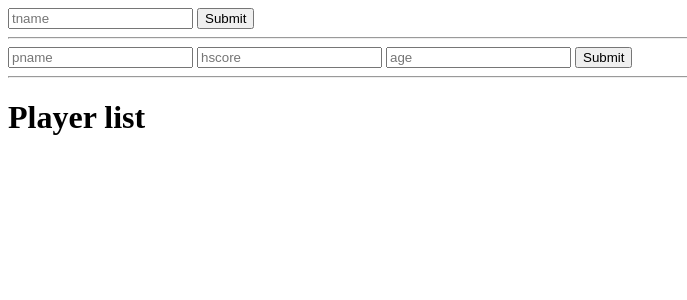
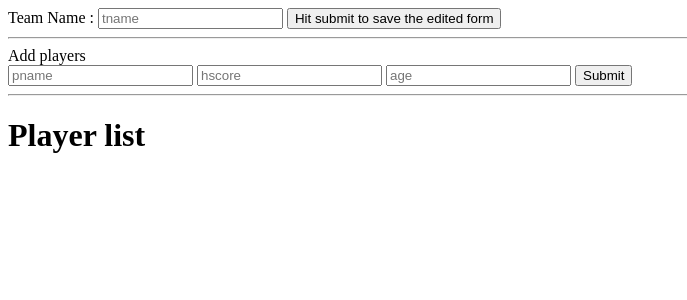
Before and after one commit to aaquib19/team-play-ajax, a Django app: template templates/edit-team.html in a window 1280 px wide. Shown: the top 300 px of the page, without its empty margins (0-687 px from the left). Run offline with Django 3.2, Linux system fonts and the light colour scheme; the template is opened without the code that fills it, so the values that code supplies are empty; some libraries are stand-ins or nearby versions.

Commit message:
added things in template

```diff
--- a/templates/edit-team.html
+++ b/templates/edit-team.html
@@ -6,17 +6,19 @@
 </head>
 <body>
 
-{{ obj.tname }}
 
 <form method="POST"  action="{% url 'edit-team' pk=obj.pk %}" >
   {% csrf_token %}
+    <label>Team Name  :</label>
     <input type="text" name="tname" class="form-control" id="tname" placeholder="tname" value="{{ obj.tname }}">
      <input type="hidden" name="pids" class="form-control" id="player" placeholder="player">
 
-   <button type="submit" class="btn btn-primary">Submit</button>
+   <button type="submit" class="btn btn-primary">Hit submit to save the edited form</button>
 </form>
 <hr>
 
+
+<div>Add players</div>
 
     <form method="POST" id="post-form">
   {% csrf_token %}
```
